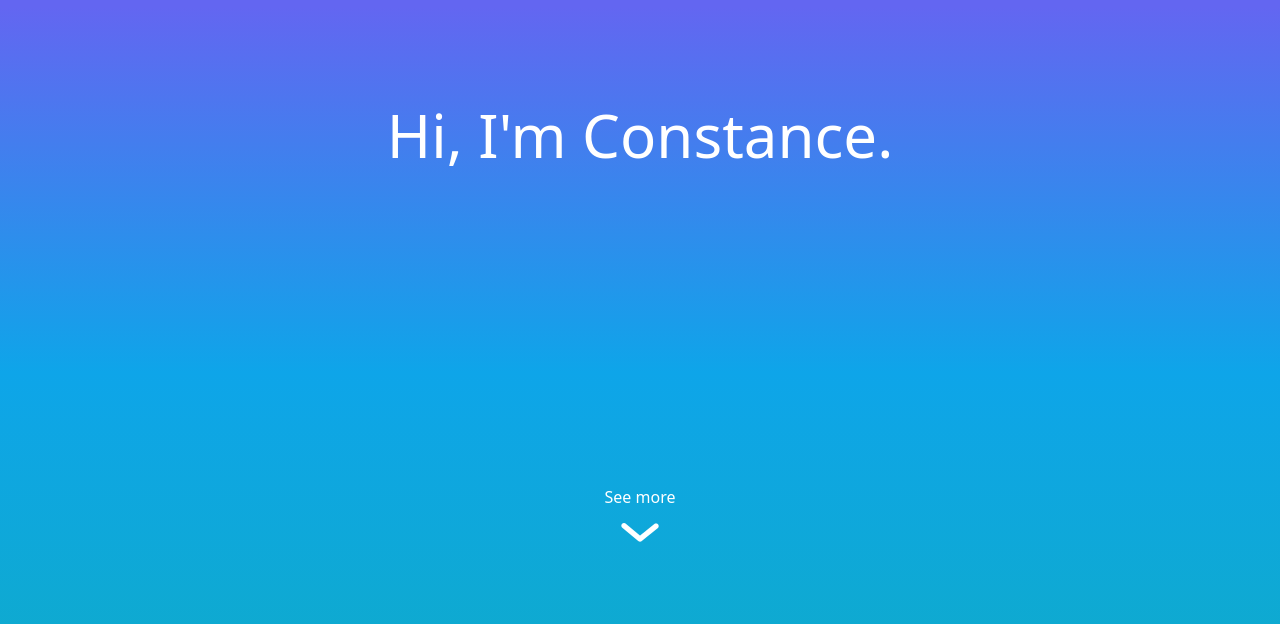
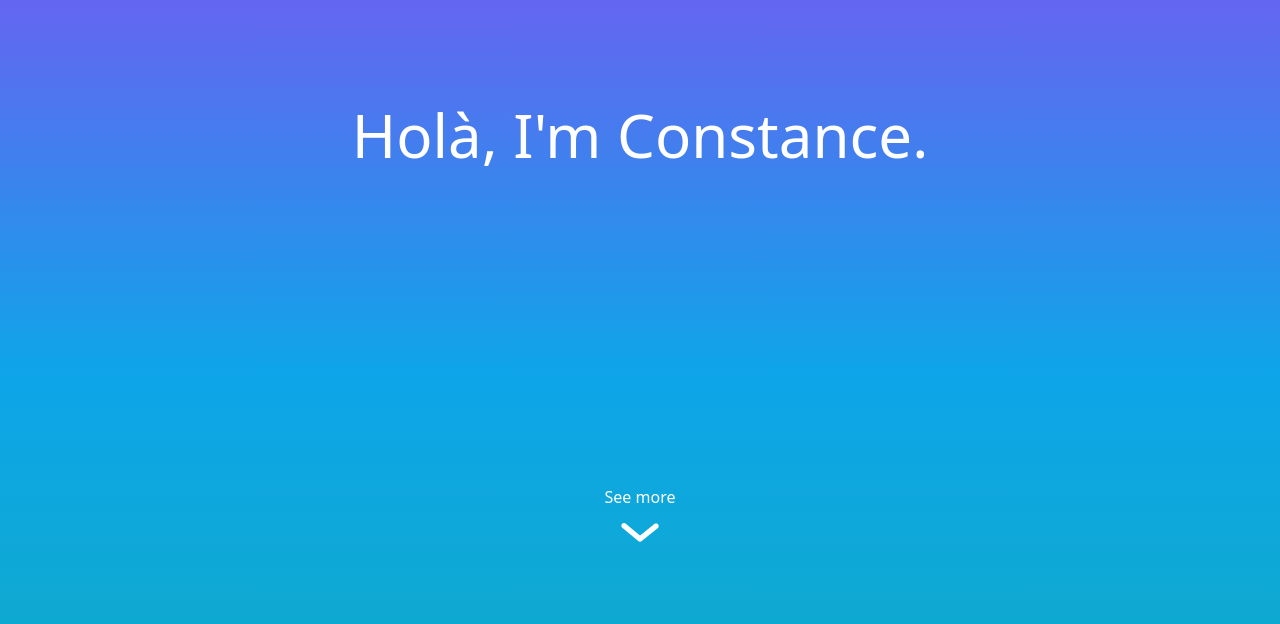
Before and after one commit to Otaphoque/personal-website, a plain HTML site: page index.html in a window 1280 px wide. Shown: the part 176-800 px from the top of the page. Drawn offline with Linux system fonts and the light colour scheme.

Commit message:
Update index.html

```diff
--- a/index.html
+++ b/index.html
@@ -14,7 +14,7 @@
     class="bg-indigo-500 bg-gradient-to-b from-indigo-500 from-10% via-sky-500 via-30% to-emerald-500 to-90% text-white flex flex-col justify-center items-center">
     <div class="flex flex-col justify-center items-center flex w-full h-screen justify-around">
         <div class="h-2/3 flex justify-center items-center flex flex-col">
-            <p class="text-6xl flex align-center justify-center">Hi, I'm Constance.</p>
+            <p class="text-6xl flex align-center justify-center">Holà, I'm Constance.</p>
         </div>
 
         <div class="flex flex-col justify-center items-center">
```
